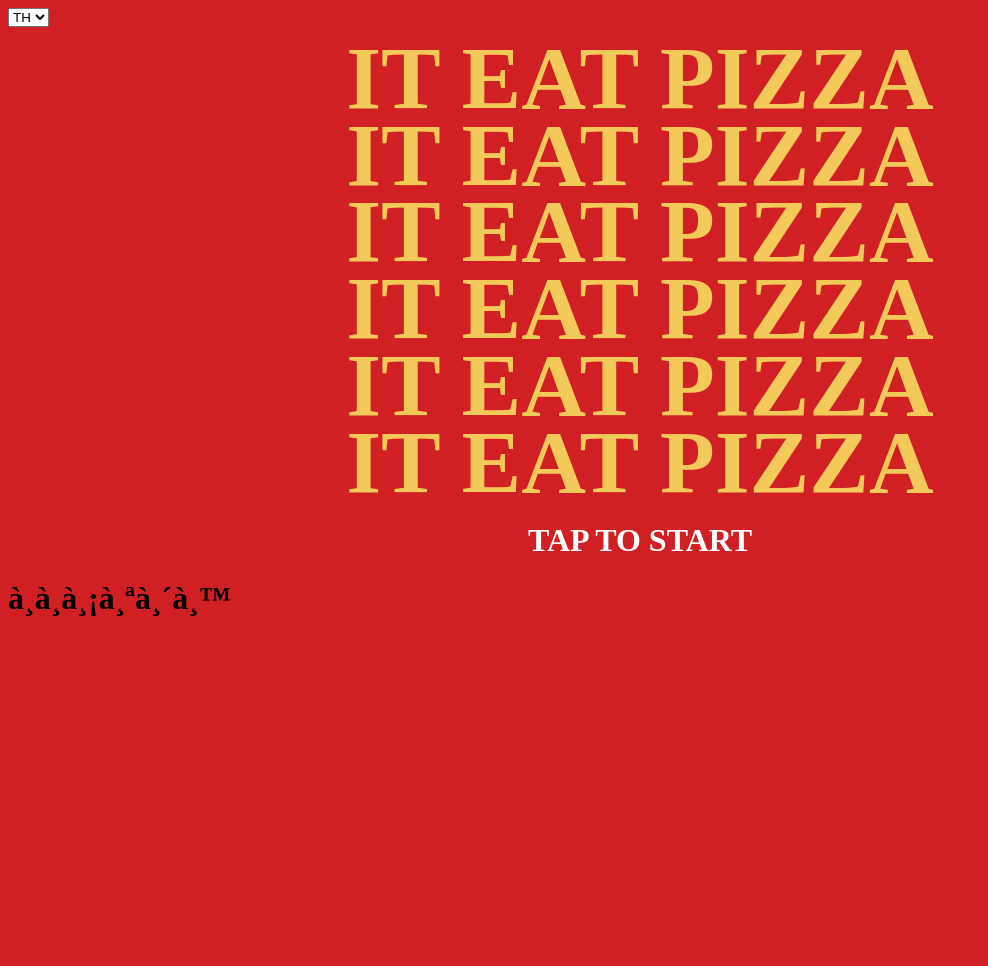
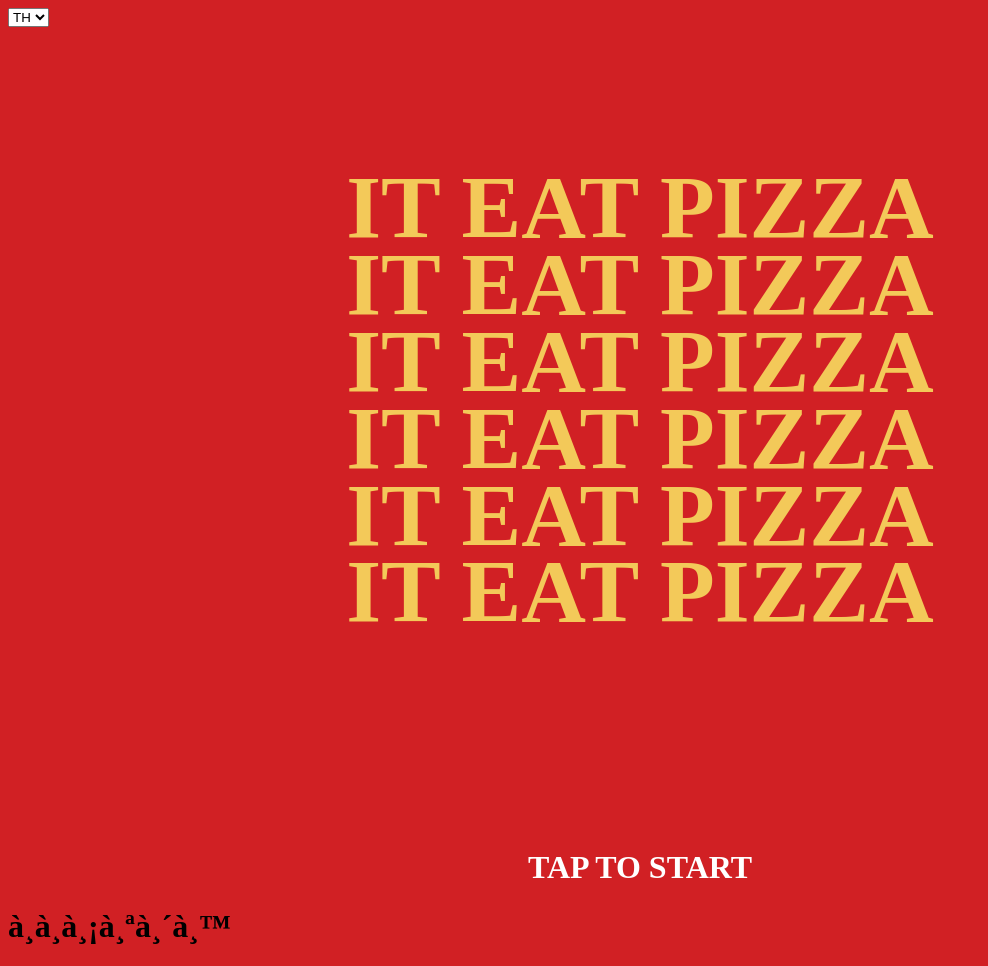
Before and after one commit to halinchanok/projectWeb_pizza, a PHP site: page / in a window 1280 px wide. Shown: the whole page, without its empty margins (0-988 px from the left). Before the commit the page ends 616 px from the top, so only its background shows below. Run offline with PHP 8.4, Linux system fonts and the light colour scheme.

Commit message:
Update style.css

```diff
--- a/css/style.css
+++ b/css/style.css
@@ -5,10 +5,6 @@
     100% {
       transform: translateY(0);
     }
-}
-
-.language {
-    align-items: center;
 }
 
 body {
@@ -22,11 +18,12 @@
     animation: slide-up 1s ease forwards;
     font-size: 7vw;
     font-weight: bold;
-    text-align: center;
     line-height: 6vw;
     color: #F3C959;
     margin-top: 1vw;
-    margin-bottom: 1.5vw;
+    display: grid;
+    place-items: center;
+    height: 90vh;
 }
 
 .tap-to-start {
@@ -34,4 +31,5 @@
     font-size: 2.5vw;
     text-align: center;
     color: white;
+
 }
```
